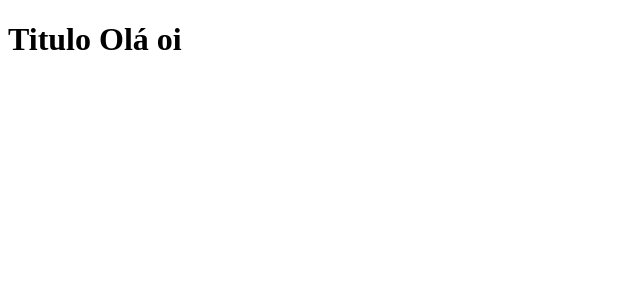
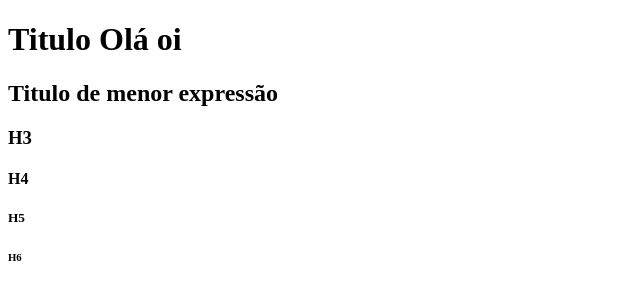
Before and after one commit to AnaBeatriz20024/aulahtml, a plain HTML site: page index.html in a window 1280 px wide. Shown: the whole page, without its empty margins (0-640 px from the left). Drawn offline with Linux system fonts and the light colour scheme.

Commit message:
H1 ATÉ H6

```diff
--- a/index.html
+++ b/index.html
@@ -7,5 +7,11 @@
 </head>
 <body>
     <h1> Titulo Olá oi</h1>
+    <h2> Titulo de menor expressão</h2>
+    <h3> H3 </h3>
+    <H4> H4 </H4>
+    <H5> H5 </H5>
+    <H6> H6 </H6>
+
 </body>
 </html>
```
